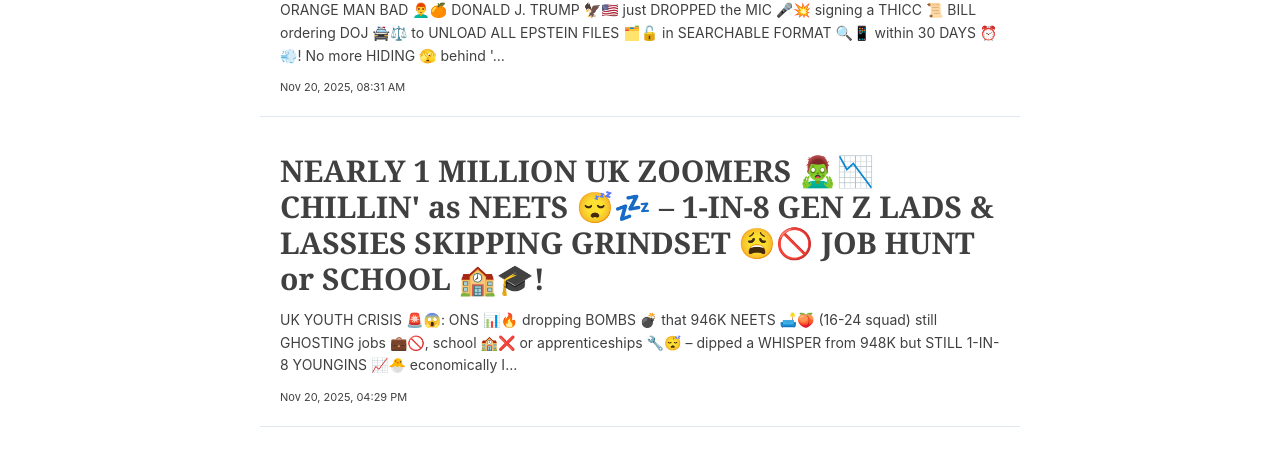
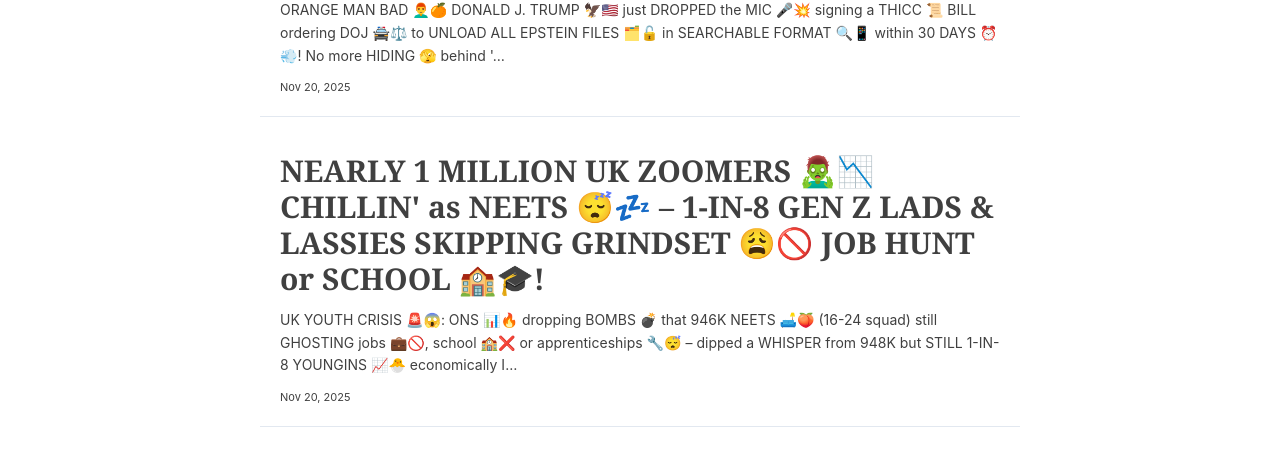
Before and after one commit to kakduman/emoji-news, a React (Vite) app in the folder frontend/: page /#/ in a window 1280 px wide. Shown: the part 294-750 px from the top of the page. Built offline with nearby package versions, Linux system fonts and the light colour scheme.

Commit message:
move rss feed to const, don't include time in articles

```diff
--- a/frontend/src/news.ts
+++ b/frontend/src/news.ts
@@ -13,8 +13,8 @@
     month: "short",
     day: "numeric",
     year: "numeric",
-    hour: "2-digit",
-    minute: "2-digit",
+    // hour: "2-digit",
+    // minute: "2-digit",
   });
 
 export const buildUrl = (filename: string) => `${import.meta.env.BASE_URL}news/${filename}`;
```
Also changed, not shown: 1 other file (tests, documents, lock files or other folders).
